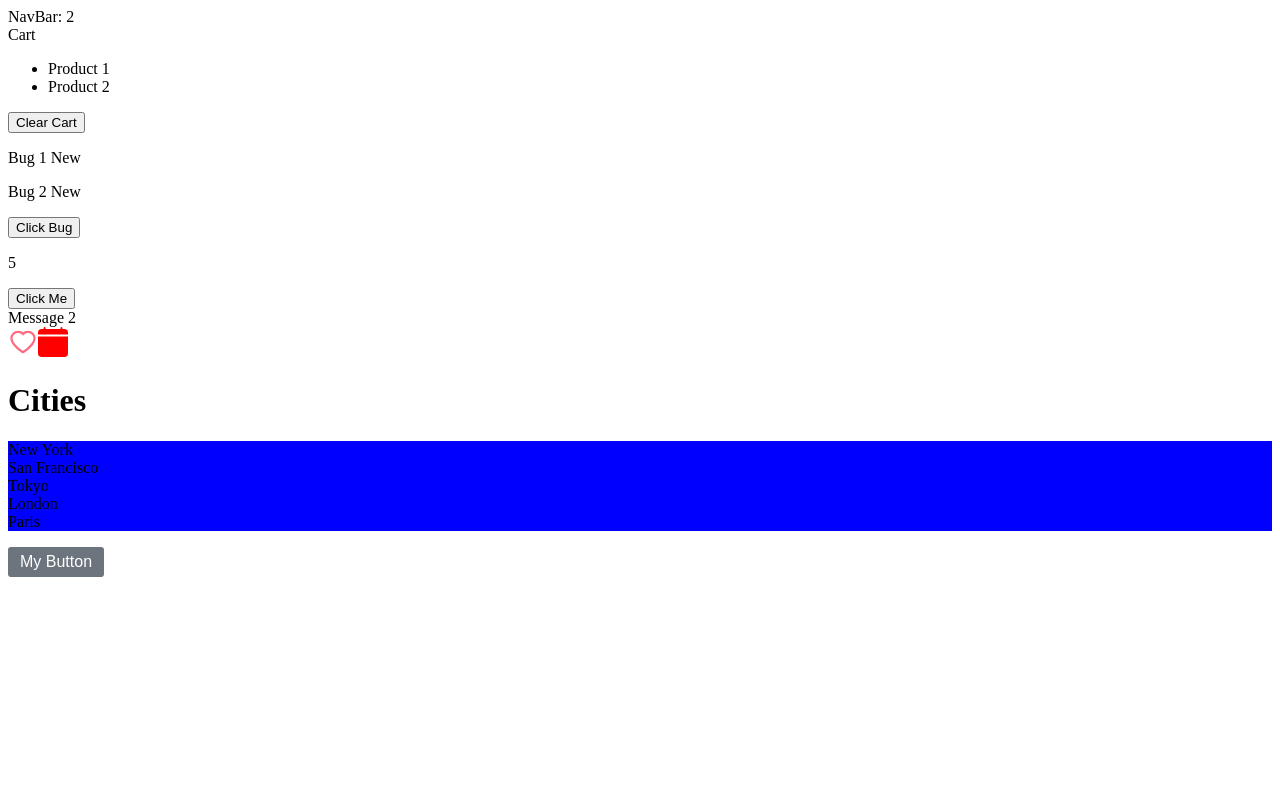
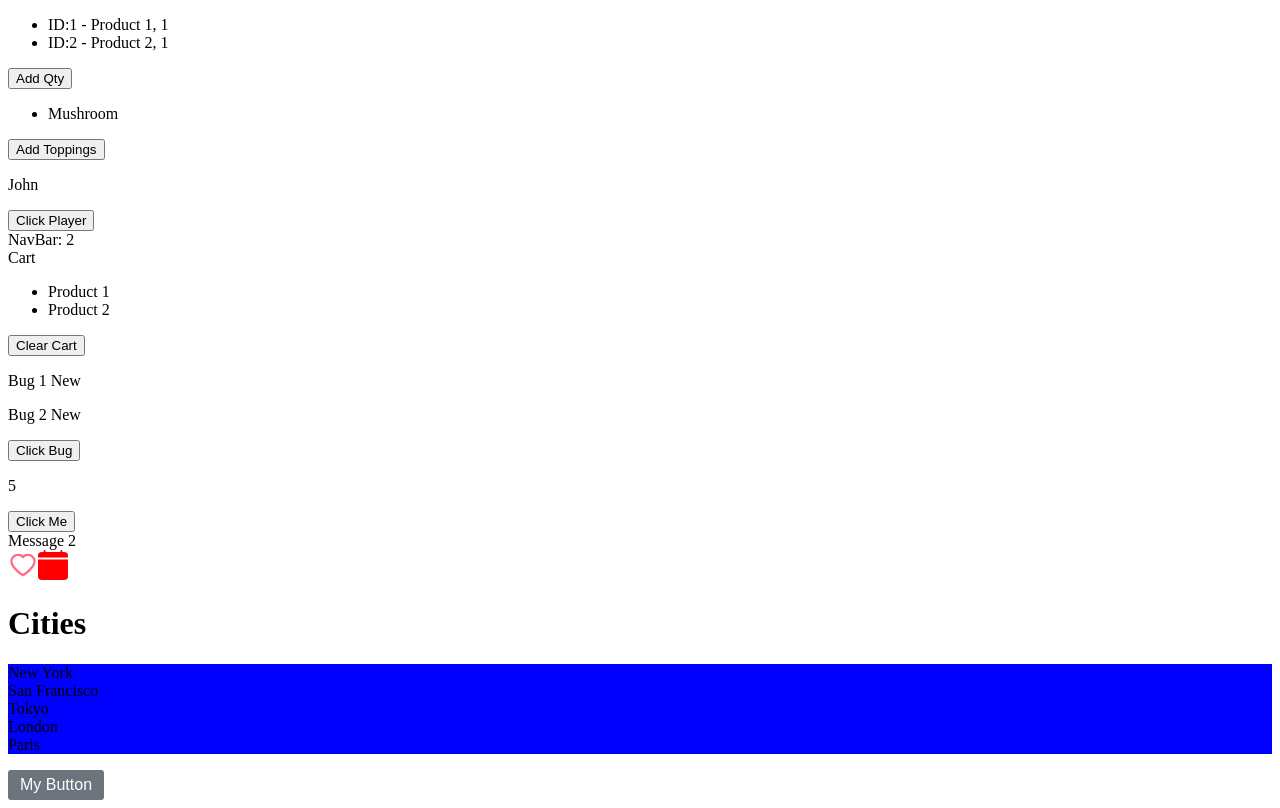
Before and after one commit to lab127/react-vite, a React (Vite) app: page / in a window 1280 px wide. Built offline with nearby package versions, Linux system fonts and the light colour scheme.

Commit message:
p1.5.12 exercise updating state

```diff
--- a/src/App.tsx
+++ b/src/App.tsx
@@ -99,8 +99,79 @@ function App() {
   // share this state between cart and navbar component
   const [cartItems, setCartItems] = useState(["Product 1", "Product 2"]);
 
+  // exersice 1 -- updating state
+  const [game, setGame] = useState({
+    id: 1,
+    player: {
+      name: "John",
+    },
+  });
+
+  const handleGameClick = () => {
+    setGame({ ...game, player: { ...game.player, name: "Bob" } });
+  };
+
+  // exersice 2 -- updating state
+  const [pizza, setPizza] = useState({
+    name: "Spicy Pepperoni",
+    toppings: ["Mushroom"],
+  });
+
+  const handlePizzaClick = () => {
+    setPizza({ ...pizza, toppings: [...pizza.toppings, "Cheese"] });
+  };
+
+  // exersice 3 -- updating state
+  const [productCart, setProductCart] = useState({
+    discount: 0.1,
+    items: [
+      { id: 1, title: "Product 1", quantity: 1 },
+      { id: 2, title: "Product 2", quantity: 1 },
+    ],
+  });
+
+  const handleProductCart = () => {
+    setProductCart({
+      ...productCart,
+      items: productCart.items.map((item) =>
+        item.id === 1 ? { ...item, quantity: item.quantity + 1 } : item
+      ),
+      // kode dibawah ini hanya berfungsi 1x klik, item.quantity maksimal 2 karena items: tidak ditulis
+      // ...productCart.items.map((item) =>
+      //   item.id === 1 && item.quantity === 1
+      //     ? (item.quantity = item.quantity + 1)
+      //     : item
+      // ),
+    });
+  };
+
   return (
     <>
+      <div className="exersice-3 updating state">
+        <ul>
+          {productCart.items.map((item) => (
+            <li>
+              ID:{item.id} - {item.title}, {item.quantity}
+            </li>
+          ))}
+        </ul>
+        <button onClick={handleProductCart}>Add Qty</button>
+      </div>
+      <div className="exersice-2 updating state">
+        <p></p>
+        <ul>
+          {/* nulis awalnya gini pas di save ada ()
+          topping => <li key={topping}>{topping} */}
+          {pizza.toppings.map((topping) => (
+            <li key={topping}>{topping}</li>
+          ))}
+        </ul>
+        <button onClick={handlePizzaClick}>Add Toppings</button>
+      </div>
+      <div className="exersice-1 updating state">
+        <p>{game.player.name}</p>
+        <button onClick={handleGameClick}>Click Player</button>
+      </div>
       <div>
         <NavBar cartItemsCount={cartItems.length} />
         <Cart cartItems={cartItems} onClear={() => setCartItems([])} />
```
